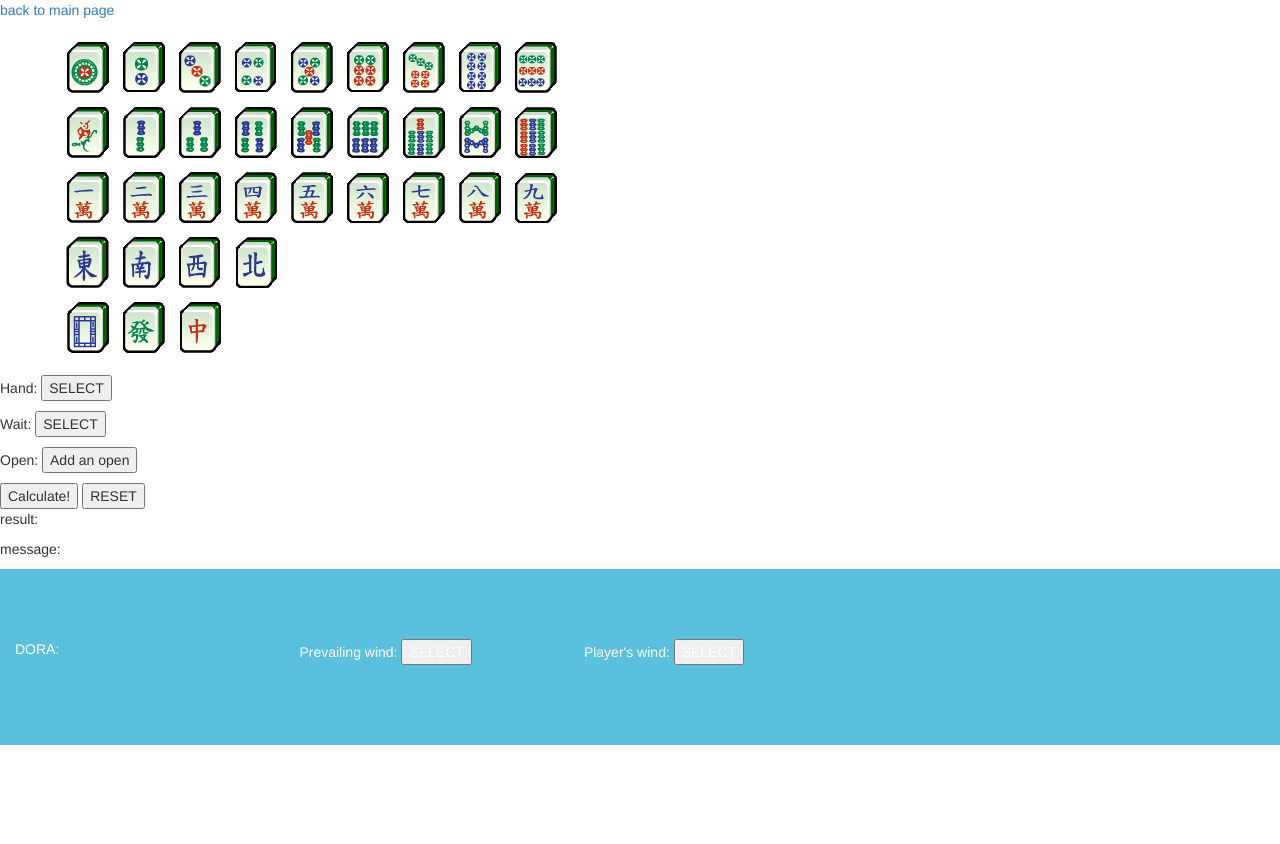
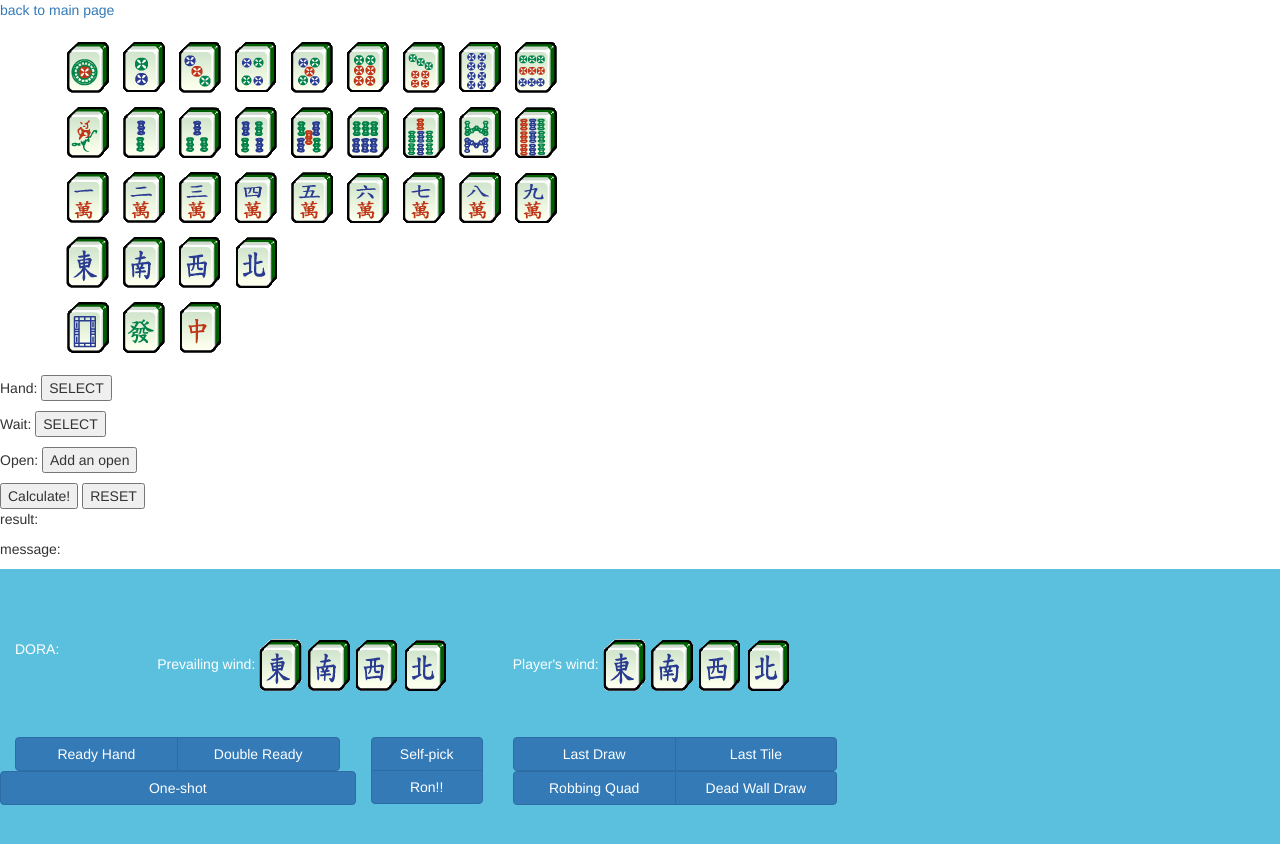
Before and after one commit to Rick-Xia/Mahjong-scoring-tool, a plain HTML site: page calcu.html in a window 1280 px wide. Before the commit the page ends 800 px from the top, so only its background shows below. Drawn offline with nearby package versions, Linux system fonts and the light colour scheme.

Commit message:
finished the change from check boxes to buttons

```diff
--- a/calcu.html
+++ b/calcu.html
@@ -51,6 +51,10 @@
             button img {
                 width: 44px;
                 height: 53px;
+            }
+
+            .margin-top {
+                margin-top: 45px;
             }
 
         </style>
@@ -281,18 +285,54 @@
                 <div class="col-sm-8">
                     <!-- DORA, Cwind, Zwind -->
                     <div class="row">
-                        <div class="col-sm-4" id="dora">
-                            <p>DORA: </p>
+                        <div class="col-sm-2" id="dora">
+                            <span>DORA: </span>
+                            <span> </span>
                         </div>
-                        <div class="col-sm-4" id="cwind">
-                            <p>Prevailing wind:
-                                <button type="button" onclick="changeCur('cwind')">SELECT</button>
-                                <span id="cwind"></span></p>
+                        <div class="col-sm-5" id="cwind">
+                            <span>Prevailing wind: </span>
+                            <img src="img/1f.png" alt="Tou">
+                            <img src="img/2f.png" alt="Nan">
+                            <img src="img/3f.png" alt="Sai">
+                            <img src="img/4f.png" alt="Pe">
                         </div>
-                        <div class="col-sm-4" id="zwind">
-                            <p>Player's wind:
-                                <button type="button" onclick="changeCur('zwind')">SELECT</button>
-                                <span id="zwind"></span></p>
+                        <div class="col-sm-5" id="zwind">
+                            <span>Player's wind: </span>
+                            <img src="img/1f.png" alt="Tou">
+                            <img src="img/2f.png" alt="Nan">
+                            <img src="img/3f.png" alt="Sai">
+                            <img src="img/4f.png" alt="Pe">
+                        </div>
+                    </div>
+                    <div class="row margin-top">
+                        <div class="col-sm-5" id="liichi">
+                            <div class="row">
+                                <div class="btn-group col-sm-12">
+                                    <button type="button" class="col-sm-6 btn btn-primary">Ready Hand</button>
+                                    <button type="button" class="col-sm-6 btn btn-primary">Double Ready</button>
+                                </div>
+                            </div>
+                            <div class="row">
+                                <button type="button" class="col-sm-12 btn btn-primary">One-shot</button>
+                            </div>
+                        </div>
+                        <div class="col-sm-2 btn-group-vertical" id="Ron">
+                            <button type="button" class="btn btn-primary">Self-pick</button>
+                            <button type="button" class="btn btn-primary">Ron!!</button>
+                        </div>
+                        <div class="col-sm-5" id="addon">
+                            <div class="row">
+                                <div class="btn-group col-sm-12">
+                                    <button type="button" class="col-sm-6 btn btn-primary">Last Draw</button>
+                                    <button type="button" class="col-sm-6 btn btn-primary">Last Tile</button>
+                                </div>
+                            </div>
+                            <div class="row">
+                                <div class="btn-group col-sm-12">
+                                    <button type="button" class="col-sm-6 btn btn-primary">Robbing Quad</button>
+                                    <button type="button" class="col-sm-6 btn btn-primary">Dead Wall Draw</button>
+                                </div>
+                            </div>
                         </div>
                     </div>
                 </div>
```
Also changed, not shown: 1 other file.
